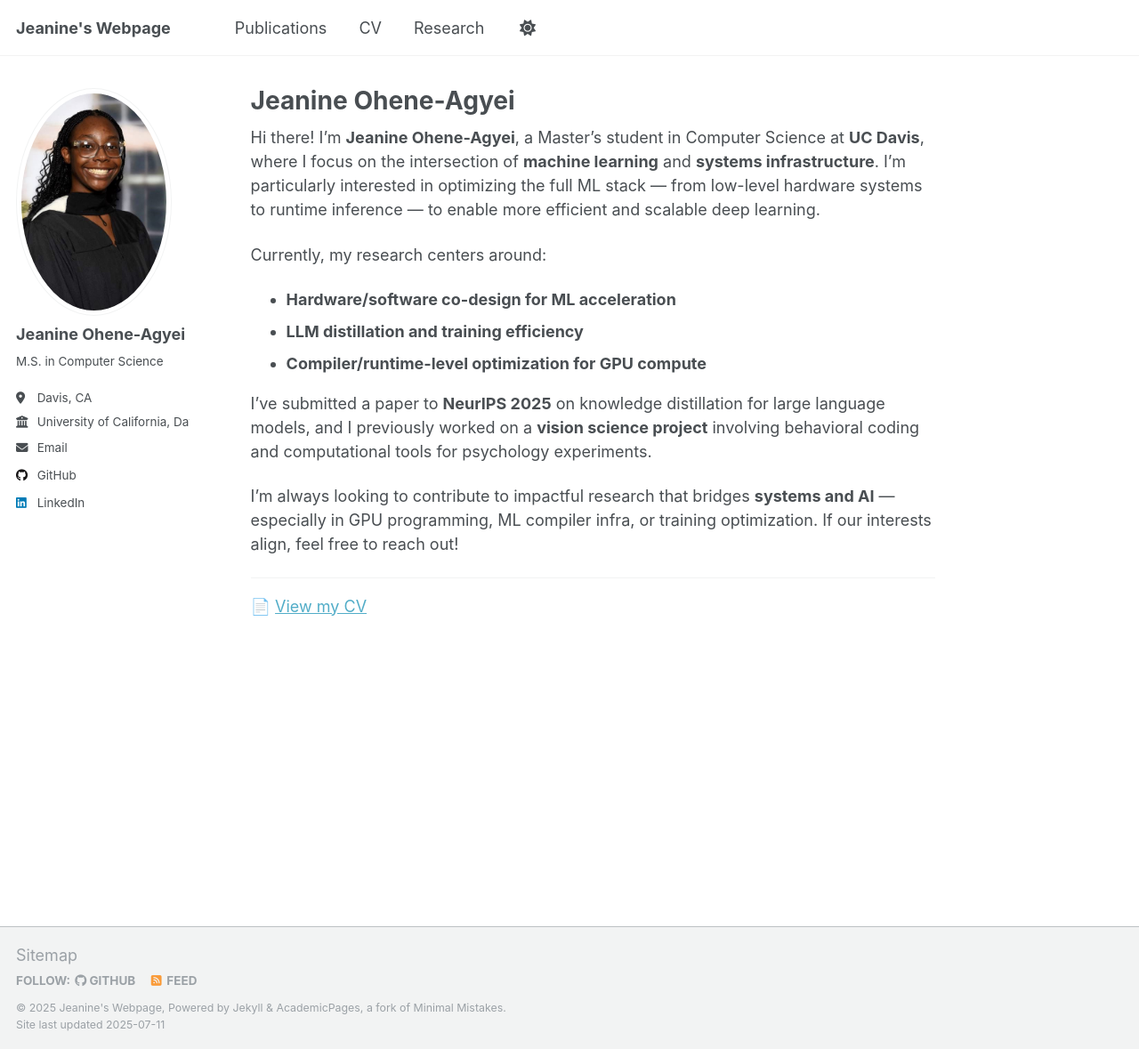
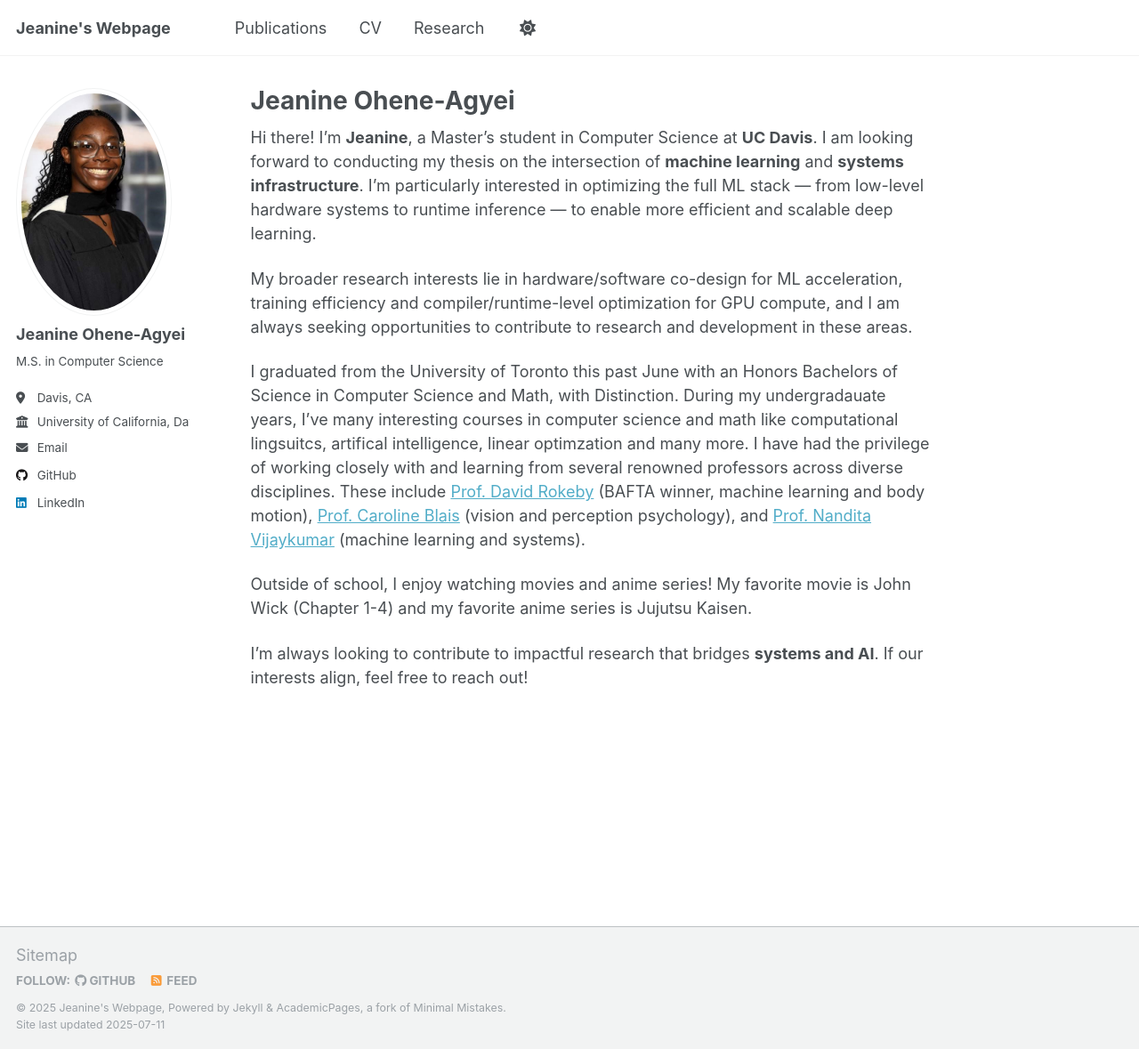
Before and after one commit to jeanine5/jeanine5.github.io, a Jekyll site: the page built from _pages/about.md, in a window 1280 px wide and 1179 px high. Shown: the whole window at 89% size. Built offline with Jekyll 4.4.1, drawn with Linux system fonts in a browser that asks for light colours; a script that is not in the unit is left out.

Commit message:
Update about.md

```diff
--- a/_pages/about.md
+++ b/_pages/about.md
@@ -7,17 +7,12 @@ redirect_from:
   - /about.html
 ---
 
-Hi there! I’m **Jeanine Ohene-Agyei**, a Master's student in Computer Science at **UC Davis**, where I focus on the intersection of **machine learning** and **systems infrastructure**. I'm particularly interested in optimizing the full ML stack — from low-level hardware systems to runtime inference — to enable more efficient and scalable deep learning.
+Hi there! I’m **Jeanine**, a Master's student in Computer Science at **UC Davis**. I am looking forward to conducting my thesis on the intersection of **machine learning** and **systems infrastructure**. I'm particularly interested in optimizing the full ML stack — from low-level hardware systems to runtime inference — to enable more efficient and scalable deep learning.
 
-Currently, my research centers around:
-- **Hardware/software co-design for ML acceleration**
-- **LLM distillation and training efficiency**
-- **Compiler/runtime-level optimization for GPU compute**
+My broader research interests lie in hardware/software co-design for ML acceleration, training efficiency and compiler/runtime-level optimization for GPU compute, and I am always seeking opportunities to contribute to research and development in these areas.
 
-I’ve submitted a paper to **NeurIPS 2025** on knowledge distillation for large language models, and I previously worked on a **vision science project** involving behavioral coding and computational tools for psychology experiments.
+I graduated from the University of Toronto this past June with an Honors Bachelors of Science in Computer Science and Math, with Distinction. During my undergradauate years, I've many interesting courses in computer science and math like computational lingsuitcs, artifical intelligence, linear optimzation and many more. I have had the privilege of working closely with and learning from several renowned professors across diverse disciplines. These include [Prof. David Rokeby]([https://www.davidrokeby.com/](http://www.davidrokeby.com/)) (BAFTA winner, machine learning and body motion), [Prof. Caroline Blais]([https://www.ulaval.ca/repertoire-du-personnel/caroline-blais](http://lpvs-uqo.ca/en/directeurs/caroline-blais/)) (vision and perception psychology), and [Prof. Nandita Vijaykumar]([https://www.cs.toronto.edu/~nandita/](https://www.cs.toronto.edu/~nandita/)) (machine learning and systems).
 
-I'm always looking to contribute to impactful research that bridges **systems and AI** — especially in GPU programming, ML compiler infra, or training optimization. If our interests align, feel free to reach out!
+Outside of school, I enjoy watching movies and anime series! My favorite movie is John Wick (Chapter 1-4) and my favorite anime series is Jujutsu Kaisen.
 
----
-
-📄 [View my CV](files/cv.pdf)
+I'm always looking to contribute to impactful research that bridges **systems and AI**. If our interests align, feel free to reach out!
```
